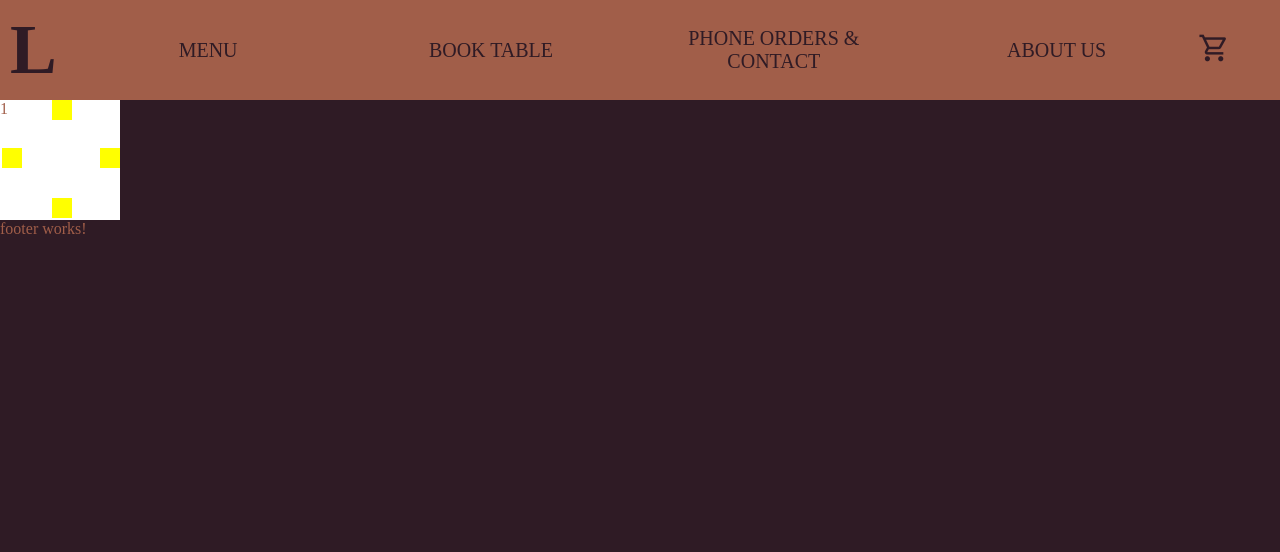
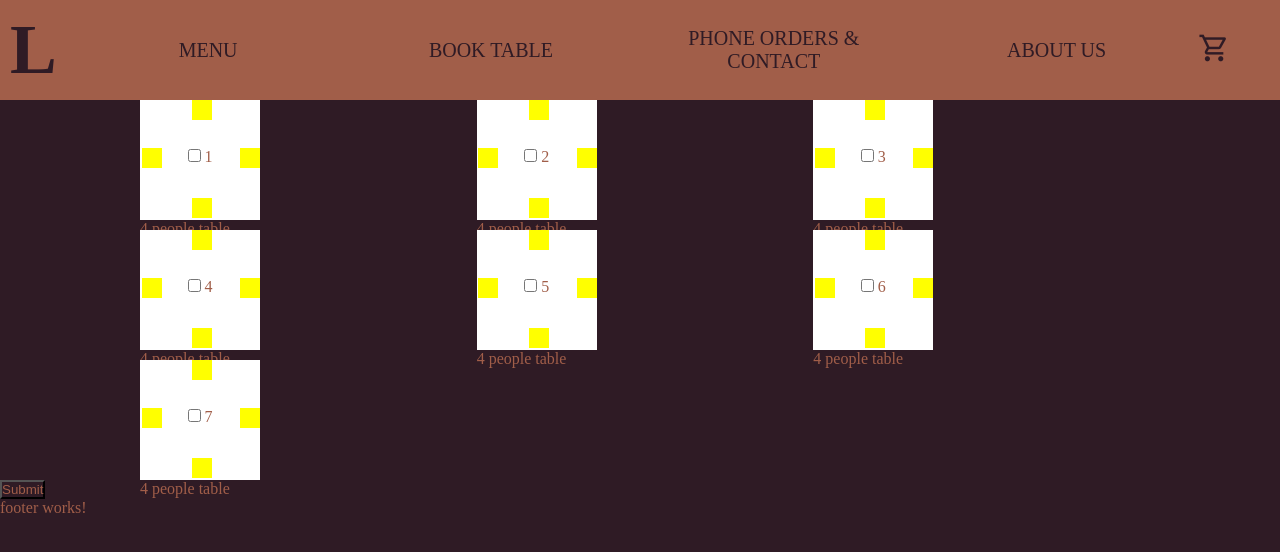
Before and after one commit to ArkBog/restaurant_ang18, an Angular app: page /book in a window 1280 px wide. Shown: the top 552 px of the page. Built offline with nearby package versions, Linux system fonts and the light colour scheme.

Commit message:
added changeStatus method

```diff
--- a/src/app/app.component.ts
+++ b/src/app/app.component.ts
@@ -3,11 +3,12 @@ import { RouterOutlet, RouterLink } from '@angular/router';
 import { HomeComponent } from "./components/home/home.component";
 import { NavbarComponent } from "./components/navbar/navbar.component";
 import { FooterComponent } from "./components/footer/footer.component";
+import { ReactiveFormsModule } from '@angular/forms';
 
 @Component({
   selector: 'app-root',
   standalone: true,
-  imports: [RouterLink, RouterOutlet, HomeComponent, NavbarComponent, FooterComponent],
+  imports: [RouterLink, RouterOutlet, HomeComponent, NavbarComponent, FooterComponent,ReactiveFormsModule],
   templateUrl: './app.component.html',
   styleUrl: './app.component.scss'
 })
--- a/src/app/components/book/book.component.css
+++ b/src/app/components/book/book.component.css
@@ -1,16 +1,26 @@
-.space {
+.container {
+  width: 1000px;
+  margin: auto;
+  display: grid;
+  grid-template-columns: 1fr 1fr 1fr;
+  gap: 10px;
+}
+
+.container .space {
   height: 120px;
   width: 120px;
   position: relative;
 }
 
-.space .table {
+.container .space .table {
   background-color: white;
   width: 120px;
   height: 120px;
+  text-align: center;
+  padding-top: 40%;
 }
 
-.space .seat {
+.container .space .seat {
   position: absolute;
   background-color: yellow;
   width: 20px;
--- a/src/app/components/book/book.component.html
+++ b/src/app/components/book/book.component.html
@@ -1,13 +1,24 @@
-<div>
+
+  <form [formGroup]="tableForm" (submit)="onSubmit()">
+    <div class="container">
     @for (table of tables; track table.id) {
+
     <div class="space">
       <div class="table">
-            {{table.id}}
+        <input type="checkbox" formControlName="table" (change)="changeStatus($event, table.id)">
+        {{ table.id }}
       </div>
+      <label>{{table.name}}</label>
       @for (seat of table.seats; track $index) {
-            <div class="seat" [style.top] = "seat.positionY + '%'" [style.right] = "seat.positionX + '%'">
-            </div>
+      <div
+        class="seat"
+        [style.top]="seat.positionY + '%'"
+        [style.right]="seat.positionX + '%'"
+      ></div>
       }
     </div>
     }
+
   </div>
+  <button type="submit">Submit</button>
+  </form>
--- a/src/app/components/book/book.component.min.css
+++ b/src/app/components/book/book.component.min.css
@@ -1 +1 @@
-.space{height:120px;width:120px;position:relative}.space .table{background-color:white;width:120px;height:120px}.space .seat{position:absolute;background-color:yellow;width:20px;height:20px;z-index:2}
+.container{width:1000px;margin:auto;display:grid;grid-template-columns:1fr 1fr 1fr;gap:10px}.container .space{height:120px;width:120px;position:relative}.container .space .table{background-color:white;width:120px;height:120px;text-align:center;padding-top:40%}.container .space .seat{position:absolute;background-color:yellow;width:20px;height:20px;z-index:2}
--- a/src/app/components/book/book.component.scss
+++ b/src/app/components/book/book.component.scss
@@ -1,3 +1,9 @@
+.container{
+    width: 1000px;
+    margin: auto;
+    display: grid;
+    grid-template-columns: 1fr 1fr 1fr;
+    gap: 10px;
     .space{
         height: 120px;
         width: 120px;
@@ -6,6 +12,8 @@
             background-color: white;
             width: 120px;
             height: 120px;
+            text-align: center;
+            padding-top: 40%;
         }
         .seat{
             position: absolute;
@@ -16,3 +24,4 @@
         }
 
     }
+}
--- a/src/app/components/book/book.component.ts
+++ b/src/app/components/book/book.component.ts
@@ -1,11 +1,12 @@
 import { Component } from '@angular/core';
 import { Seat, Table } from '../../../interfaces';
 import { ApiService } from '../../services/api.service';
+import { FormControl, FormGroup, ReactiveFormsModule } from '@angular/forms';
 
 @Component({
   selector: 'app-book',
   standalone: true,
-  imports: [],
+  imports: [ReactiveFormsModule],
   templateUrl: './book.component.html',
   styleUrl: './book.component.scss'
 })
@@ -15,4 +16,28 @@ export class BookComponent {
 
   tables:Table[] = this.apiService.tables;
 
+  choosenTables:number[]=[];
+
+  tableForm = new FormGroup({
+    table: new FormControl('')
+  });
+
+  onSubmit(){
+    console.log(this.tableForm)
+  };
+
+  changeStatus($event:any, tableID: number){
+    if($event.target.checked === true){
+      this.choosenTables.push(tableID);
+      // console.log(this.choosenTables)
+    } else {
+     const currentIndex =  this.choosenTables.findIndex((e) => e === tableID);
+     console.log(currentIndex)
+     const newChoosenTables = this.choosenTables.filter((_, index) => index !== currentIndex);
+     console.log(newChoosenTables)
+    }
+    console.log($event.target.checked)
+  };
+
+
 }
--- a/src/tables.json
+++ b/src/tables.json
@@ -22,6 +22,144 @@
                 }
 
             ]
+        },
+        {
+            "id": 2,
+            "name": "4 people table",
+            "seats":[
+                {
+                    "positionX": 40,
+                    "positionY": 0
+                },
+                {
+                    "positionX": 82,
+                    "positionY": 40
+                },
+                {
+                    "positionX": 40,
+                    "positionY": 82
+                },
+                {
+                    "positionX": 0,
+                    "positionY": 40
+                }
+
+            ]
+        },
+        {
+            "id": 3,
+            "name": "4 people table",
+            "seats":[
+                {
+                    "positionX": 40,
+                    "positionY": 0
+                },
+                {
+                    "positionX": 82,
+                    "positionY": 40
+                },
+                {
+                    "positionX": 40,
+                    "positionY": 82
+                },
+                {
+                    "positionX": 0,
+                    "positionY": 40
+                }
+
+            ]
+        },
+        {
+            "id": 4,
+            "name": "4 people table",
+            "seats":[
+                {
+                    "positionX": 40,
+                    "positionY": 0
+                },
+                {
+                    "positionX": 82,
+                    "positionY": 40
+                },
+                {
+                    "positionX": 40,
+                    "positionY": 82
+                },
+                {
+                    "positionX": 0,
+                    "positionY": 40
+                }
+
+            ]
+        },
+        {
+            "id": 5,
+            "name": "4 people table",
+            "seats":[
+                {
+                    "positionX": 40,
+                    "positionY": 0
+                },
+                {
+                    "positionX": 82,
+                    "positionY": 40
+                },
+                {
+                    "positionX": 40,
+                    "positionY": 82
+                },
+                {
+                    "positionX": 0,
+                    "positionY": 40
+                }
+
+            ]
+        },
+        {
+            "id": 6,
+            "name": "4 people table",
+            "seats":[
+                {
+                    "positionX": 40,
+                    "positionY": 0
+                },
+                {
+                    "positionX": 82,
+                    "positionY": 40
+                },
+                {
+                    "positionX": 40,
+                    "positionY": 82
+                },
+                {
+                    "positionX": 0,
+                    "positionY": 40
+                }
+
+            ]
+        },
+        {
+            "id": 7,
+            "name": "4 people table",
+            "seats":[
+                {
+                    "positionX": 40,
+                    "positionY": 0
+                },
+                {
+                    "positionX": 82,
+                    "positionY": 40
+                },
+                {
+                    "positionX": 40,
+                    "positionY": 82
+                },
+                {
+                    "positionX": 0,
+                    "positionY": 40
+                }
+
+            ]
         }
     ]
 }
```
Lines whose indentation alone changed are shown as unchanged.
